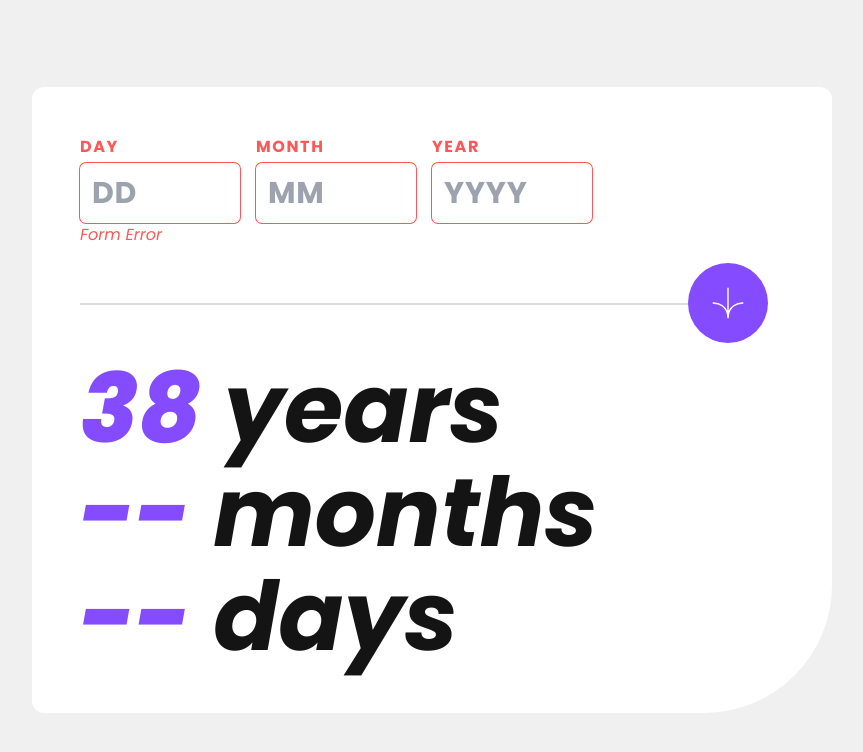
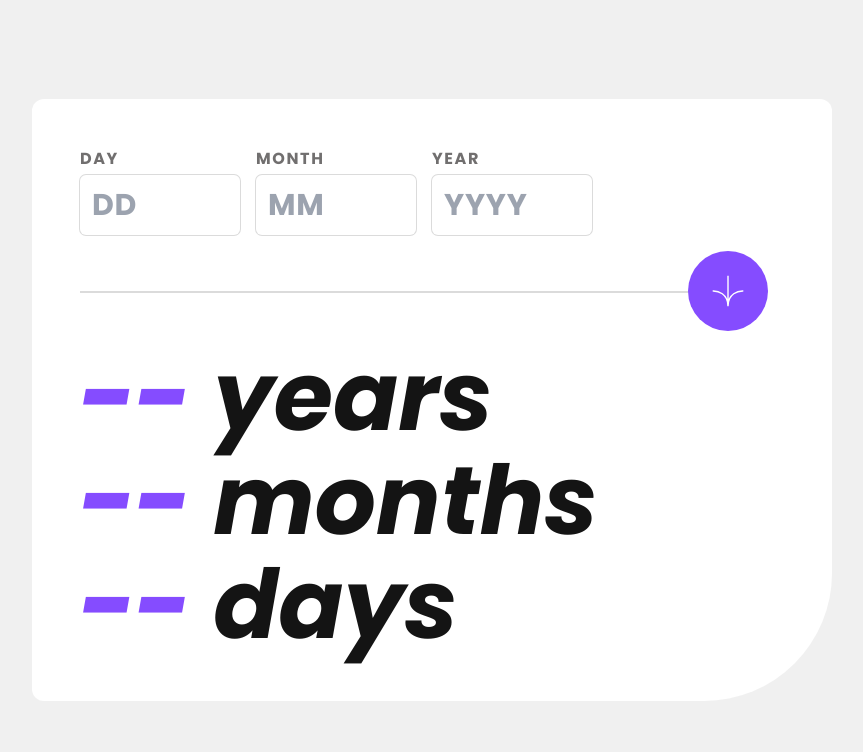
Before and after one commit to ShivangamSoni/age-calculator, a React (Vite) app: page / in a window 1280 px wide. Shown: the top 752 px of the page, without its empty margins (208-1071 px from the left). Built offline with nearby package versions, Linux system fonts and the light colour scheme; the HTML template or start-up script is replaced by a standard one.

Commit message:
Add Age Calculation Functionality
Dependencies Added:
- Reack Hook Form
- Yup
- @hookform/resolvers

```diff
--- a/package.json
+++ b/package.json
@@ -9,10 +9,13 @@
     "preview": "vite preview"
   },
   "dependencies": {
+    "@hookform/resolvers": "^3.0.0",
     "react": "^18.2.0",
     "react-dom": "^18.2.0",
+    "react-hook-form": "^7.43.9",
     "vite-plugin-compression": "^0.5.1",
-    "vite-plugin-svgr": "^2.4.0"
+    "vite-plugin-svgr": "^2.4.0",
+    "yup": "^1.0.2"
   },
   "devDependencies": {
     "@types/react": "^18.0.28",
--- a/src/App.tsx
+++ b/src/App.tsx
@@ -1,3 +1,10 @@
+import { useState } from "react";
+import { useForm, type SubmitHandler } from "react-hook-form";
+import { object, string, InferType } from "yup";
+import { yupResolver } from "@hookform/resolvers/yup";
+
+import { getAge } from "@/utils/getAge";
+
 import { ArrowIcon } from "@/assets";
 
 import Input from "@/components/Input";
@@ -5,12 +12,82 @@ import Error from "@/components/Error";
 import Button from "@/components/Button";
 import Output from "@/components/Output";
 
+const FormSchema = object({
+    day: string()
+        .required("This field is required")
+        .test(
+            "validate-day",
+            () => "Must be a valid day",
+            (value) => Number(value) >= 1 && Number(value) <= 31,
+        )
+        .test(
+            "validate-length",
+            () => "Must be a valid day",
+            (value) => Number(value) <= 9 || value.length === 2,
+        ),
+    month: string()
+        .required("This field is required")
+        .test(
+            "validate-month",
+            () => "Must be a valid month",
+            (value) => Number(value) >= 1 && Number(value) <= 12,
+        )
+        .test(
+            "validate-length",
+            () => "Must be a valid month",
+            (value) => Number(value) <= 9 || value.length === 2,
+        ),
+    year: string()
+        .required("This field is required")
+        .test(
+            "validate-year",
+            () => "Must be in the past",
+            (value) => {
+                return Number(value) <= new Date().getFullYear();
+            },
+        )
+        .test(
+            "validate-length",
+            () => "Must be a valid year",
+            (value) => value.length === 4,
+        ),
+});
+type FormState = InferType<typeof FormSchema>;
+
 export default function App() {
+    const {
+        register,
+        handleSubmit,
+        formState: { errors },
+    } = useForm<FormState>({
+        resolver: yupResolver(FormSchema),
+    });
+    const [formError, setFormError] = useState("");
+    const [age, setAge] = useState<ReturnType<typeof getAge> | null>(null);
+
+    const onSubmit: SubmitHandler<FormState> = ({ year, month, day }) => {
+        setFormError("");
+
+        const birthday = new Date(`${year}-${month}-${day}`);
+        if (birthday.toString() === "Invalid Date") {
+            setFormError("Must be a valid date");
+            return;
+        }
+
+        const today = new Date();
+        if (birthday.getTime() > today.getTime()) {
+            setFormError("Must be in the past");
+            return;
+        }
+
+        setAge(getAge(`${year}-${month}-${day}`));
+    };
+
     return (
         <main className="font-primary bg-neutral-white-100 text-neutral-black min-h-screen overflow-hidden flex items-center justify-center px-4">
             <h1 className="sr-only">Age Calculator</h1>
             <div className="bg-neutral-white-50 p-8 md:p-12 md:pr-16 rounded-xl rounded-ee-[8rem] w-[min(50rem,100%)]">
-                <form className="">
+                <form onSubmit={handleSubmit(onSubmit)}>
                     <div className="relative pb-14 mb-14 border-b-2 border-neutral-grey-200">
                         <div className="grid grid-cols-3 sm:grid-cols-[repeat(auto-fill,minmax(10rem,1fr))] gap-4">
                             <Input
@@ -18,27 +95,48 @@ export default function App() {
                                 type="text"
                                 placeholder="DD"
                                 label="Day"
-                                error="Form Error"
-                                displayError={false}
+                                error={
+                                    formError || (errors.day?.message ?? null)
+                                }
+                                displayError={!formError}
+                                {...register("day", {
+                                    onChange() {
+                                        setFormError("");
+                                    },
+                                })}
                             />
                             <Input
                                 id="month"
                                 type="text"
                                 placeholder="MM"
                                 label="Month"
-                                error="Form Error"
-                                displayError={false}
+                                error={
+                                    formError || (errors.month?.message ?? null)
+                                }
+                                displayError={!formError}
+                                {...register("month", {
+                                    onChange() {
+                                        setFormError("");
+                                    },
+                                })}
                             />
                             <Input
                                 id="year"
                                 type="text"
                                 placeholder="YYYY"
                                 label="Year"
-                                error="Form Error"
-                                displayError={false}
+                                error={
+                                    formError || (errors.year?.message ?? null)
+                                }
+                                displayError={!formError}
+                                {...register("year", {
+                                    onChange() {
+                                        setFormError("");
+                                    },
+                                })}
                             />
                         </div>
-                        <Error>Form Error</Error>
+                        <Error>{formError}</Error>
 
                         <Button
                             className="flex items-center justify-center rounded-full absolute left-1/2 top-full -translate-y-1/2 -translate-x-1/2 md:left-full md:-translate-x-full"
@@ -50,9 +148,21 @@ export default function App() {
                     </div>
 
                     <div className="grid gap-2">
-                        <Output label="years" value="38" htmlFor="year" />
-                        <Output label="months" value="--" htmlFor="month" />
-                        <Output label="days" value="--" htmlFor="day" />
+                        <Output
+                            label="years"
+                            value={age ? age.years.toString() : "--"}
+                            htmlFor="year"
+                        />
+                        <Output
+                            label="months"
+                            value={age ? age.months.toString() : "--"}
+                            htmlFor="month"
+                        />
+                        <Output
+                            label="days"
+                            value={age ? age.days.toString() : "--"}
+                            htmlFor="day"
+                        />
                     </div>
                 </form>
             </div>
```
Also changed, not shown: 1 other file (tests, documents, lock files or other folders).
